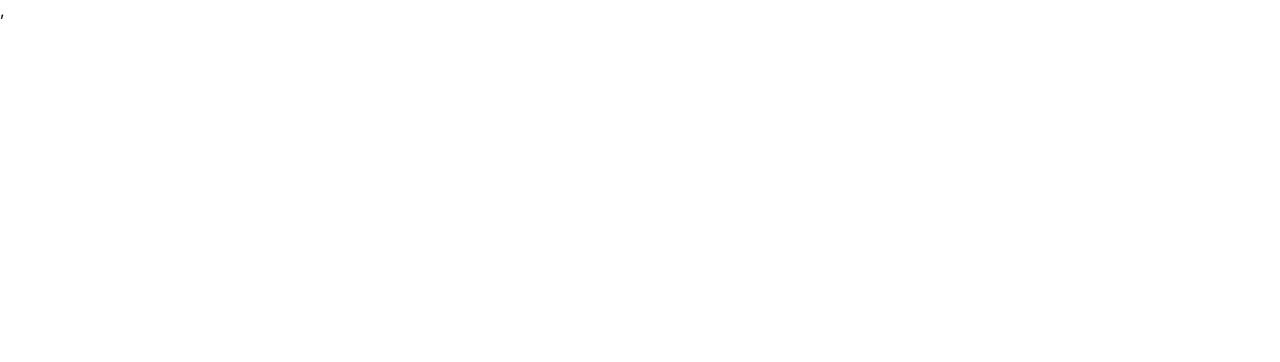
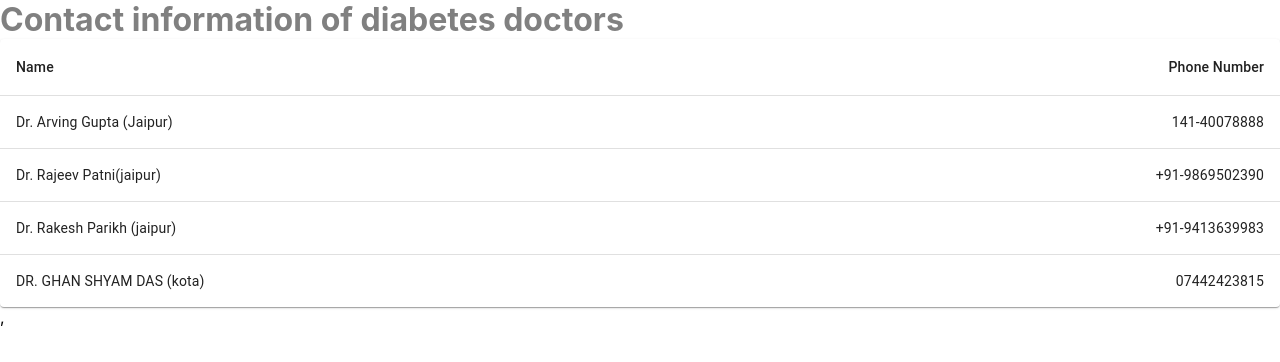
Before and after one commit to mrigank-bhargava/SOP, a React (Create React App) app: page /doctor in a window 1280 px wide. Before the commit this address had no page. Shown: the top 362 px of the page. Built offline with nearby package versions, Linux system fonts and the light colour scheme.

Commit message:
minor fixes

```diff
--- a/src/App.js
+++ b/src/App.js
@@ -5,6 +5,7 @@ import Result from './screens/Result';
 import Diet from './screens/Diet';
 import Exercise from './screens/Exercise';
 import Entries from './screens/Entries';
+import Doctor from './screens/Doctor';
 
 function App() {
   return (
@@ -16,6 +17,7 @@ function App() {
         <Route path='/diet' element={<Diet />} />
         <Route path='/exercise' element={<Exercise />} />
         <Route path='/entries' element={<Entries />} />
+        <Route path='/doctor' element={<Doctor />} />
       </Routes>
     </div>
   );
--- a/src/screens/Dashboard/index.js
+++ b/src/screens/Dashboard/index.js
@@ -38,6 +38,12 @@ const Dashboard = () => {
         label="Enter your blood Glucose Level"
         variant="outlined"
       />
+      <TextField
+        id="outlined-basic"
+        sx={{ m: 1, width: "35ch" }}
+        label="Enter your weight (in kgs)"
+        variant="outlined"
+      />
       <div className="btn-div">
         <Button variant="contained" onClick={submitHandler}>
           Submit
--- a/src/screens/Dashboard/style.css
+++ b/src/screens/Dashboard/style.css
@@ -9,7 +9,7 @@ align-items: center;
 
 .smalllogoBits{
     position: absolute;
-    width: 50px;
+    width: 80px;
     right:30px;
     top: 15px;
 }
--- /dev/null
+++ b/src/screens/Doctor/index.js
@@ -0,0 +1,55 @@
+import React from "react";
+import "./style.css";
+import Table from "@mui/material/Table";
+import TableBody from "@mui/material/TableBody";
+import TableCell from "@mui/material/TableCell";
+import TableContainer from "@mui/material/TableContainer";
+import TableHead from "@mui/material/TableHead";
+import TableRow from "@mui/material/TableRow";
+import Paper from "@mui/material/Paper";
+
+function createData(name, calories) {
+  return { name, calories };
+}
+
+const rows = [
+  createData("Dr. Arving Gupta (Jaipur)", "141-40078888"),
+  createData("Dr. Rajeev Patni(jaipur)", "+91-9869502390"),
+  createData("Dr. Rakesh Parikh (jaipur)", "+91-9413639983"),
+  createData("DR. GHAN SHYAM DAS (kota)", "07442423815"),
+];
+
+const Doctor = () => {
+  return (
+    <>
+      <span className="contactDoc">
+        Contact information of diabetes doctors
+      </span>
+      <TableContainer component={Paper}>
+        <Table sx={{ minWidth: 150 }} aria-label="simple table">
+          <TableHead>
+            <TableRow>
+              <TableCell>Name</TableCell>
+              <TableCell align="right">Phone Number</TableCell>
+            </TableRow>
+          </TableHead>
+          <TableBody>
+            {rows.map((row) => (
+              <TableRow
+                key={row.name}
+                sx={{ "&:last-child td, &:last-child th": { border: 0 } }}
+              >
+                <TableCell component="th" scope="row">
+                  {row.name}
+                </TableCell>
+                <TableCell align="right">{row.calories}</TableCell>
+              </TableRow>
+            ))}
+          </TableBody>
+        </Table>
+      </TableContainer>
+    </>
+  );
+};
+
+export default Doctor;
--- /dev/null
+++ b/src/screens/Doctor/style.css
@@ -0,0 +1,8 @@
+.contactDoc{
+    font-size: 2rem;
+    color: gray;
+    font-weight: bold;
+    margin: 0 auto;
+    text-align: center;
+    margin: 100px auto;
+}
--- a/src/screens/Login/index.js
+++ b/src/screens/Login/index.js
@@ -22,11 +22,12 @@ const Login = () => {
 
   return (
     <div className="wrapper">
-      <span className="initiative">Non-Invasive Glucose Monitor By</span>
+      <span className="initiative">Diabetes monitoring and care management system by EEE Department</span>
       <img
         className="logoBits"
         src="https://upload.wikimedia.org/wikipedia/en/d/d3/BITS_Pilani-Logo.svg"
       ></img>
+      {/* <span className="initiative">EEE Department</span> */}
       <span className="heading">Welcome</span>
       <div className="form">
         <TextField
--- a/src/screens/Result/index.js
+++ b/src/screens/Result/index.js
@@ -58,6 +58,10 @@ const Result = () => {
       navigate("/exercise");
     };
 
+    const doctorHandler = () => {
+      navigate("/doctor");
+    };
+
     if (value >= 140 && value < 180) {
       return (
         <>
@@ -103,7 +107,7 @@ const Result = () => {
             <Button onClick={dietHandler} variant="contained" color="success">
               Diet
             </Button>
-            <Button variant="contained" color="error">
+            <Button variant="contained" color="error" onClick={doctorHandler}>
               Call a doctor
             </Button>
           </div>
--- a/src/screens/Result/style.css
+++ b/src/screens/Result/style.css
@@ -28,10 +28,3 @@
     width: 90%;
     height: 30%;
 }
-
-.smallLogoBits{
-    position: absolute;
-    width: 25px;
-    right: 5px;
-    top: 5px;
-}
```
